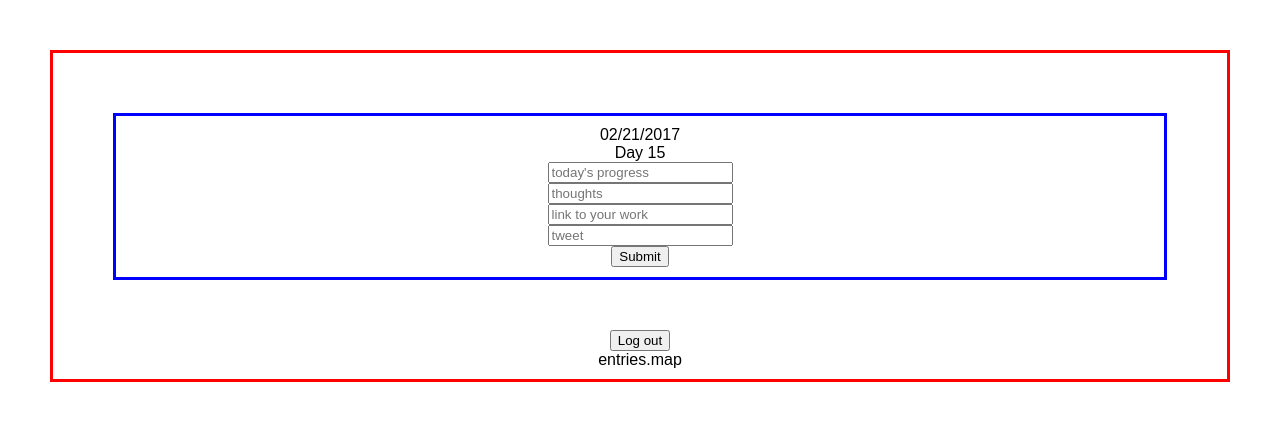
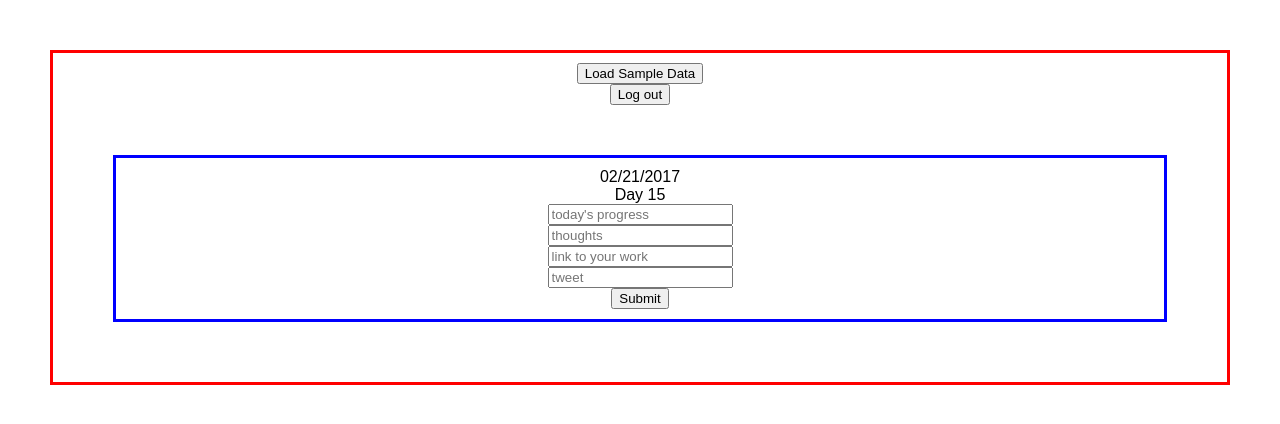
Before and after one commit to standardhuman/log-app, a React (Create React App) app: page / in a window 1280 px wide. Shown: the top 424 px of the page. Built offline with nearby package versions, Linux system fonts and the light colour scheme.

Commit message:
implement addPost and renderEntries

```diff
--- /dev/null
+++ b/sampleEntries.js
@@ -0,0 +1,34 @@
+const entries = {
+  entry1: {
+    date: '02/17/17',
+    day: 'Day 17',
+    progress: "Hookah'd the jookah.",
+    thoughts: "The jookah did not like that.",
+    link: 'www.savethejookahs.com',
+    tweet: '#100daysofcode Day 17 Hookah\'d the jookah. www.savethejookahs.com'
+  },
+  entry2: {
+    date: '02/18/17',
+    day: 'Day 18',
+    progress: "Hookah'd the jookah.",
+    thoughts: "The jookah did not like that.",
+    link: 'www.savethejookahs.com',
+    tweet: '#100daysofcode Day 17 Hookah\'d the jookah. www.savethejookahs.com'
+  },
+  entry3: {
+    date: '02/19/17',
+    day: 'Day 19',
+    progress: "Hookah'd the jookah.",
+    thoughts: "The jookah did not like that.",
+    link: 'www.savethejookahs.com',
+    tweet: '#100daysofcode Day 17 Hookah\'d the jookah. www.savethejookahs.com'
+  },
+  entry4: {
+    date: '02/20/17',
+    day: 'Day 20',
+    progress: "Hookah'd the jookah.",
+    thoughts: "The jookah did not like that.",
+    link: 'www.savethejookahs.com',
+    tweet: '#100daysofcode Day 17 Hookah\'d the jookah. www.savethejookahs.com'
+  },
+}
--- a/src/AddEntryForm.js
+++ b/src/AddEntryForm.js
@@ -5,17 +5,26 @@ import './styles/AddEntryForm.css';
 
 class AddEntryForm extends Component {
 
+  // this is invoked onSubmit of the form.
   createEntry(e) {
+    console.log("creating entry");
+    // prevents the default page refresh behavior
     e.preventDefault()
+    console.log("prevented default");
+    // create a nicely formatted object of the form data so it can be consumed by our state object. each value comes from the value of each input field. the values for day and date are coming down from App.js via props.
+    console.log("this.props.date",this.props.date());
     const entry = {
-      day: this.day.value,
-      date: this.date.value,
-      progress: this.progres.value,
-      thought: this.thought.value,
+      day: this.props.day(),
+      date: this.props.date(),
+      progress: this.progress.value,
+      thoughts: this.thoughts.value,
       link: this.link.value,
       tweet: this.tweet.value
     }
-    this.props.addEntryForm(entry)
+    console.log("entry", entry);
+    // finally, invoke the function that adds this new object to our state, as defined up in App.js by addEntryForm, and pass it our newly created instance of our log entry
+    this.props.addEntry(entry)
+    // nice work! now let's get our new fancy entries to appear below our input fields. This will happen up in Log.js where we will map over the list of entries and send their keys down to Log.js via props.
   }
 
   render() {
@@ -23,11 +32,13 @@ class AddEntryForm extends Component {
       <div className="AddEntryForm">
         <div>{ this.props.date() }</div>
         <div>{ this.props.day()}</div>
-        <form action="" onSubmit={(e) => this.createActivity(e)}>
+        {/*whenever enter is pressed or the submit button is clicked, run createEntry */}
+        <form className="newEntryForm" onSubmit={(e) => this.createEntry(e)}>
 
+        {/* each input should set the value of this.(input name) equal to the value of whatever the user types in. use refs for this. */}
         <input type="text" name="progress" ref={(input) => this.progress = input} placeholder="today's progress" /><br />
 
-        <input type="text" name="thought" ref={(input) => this.thought = input} placeholder="thoughts" /><br />
+        <input type="text" name="thoughts" ref={(input) => this.thoughts = input} placeholder="thoughts" /><br />
 
         <input type="text" name="link" ref={(input) => this.link = input} placeholder="link to your work" /><br />
 
--- a/src/App.js
+++ b/src/App.js
@@ -1,38 +1,61 @@
 import React, { Component } from 'react';
 import './styles/App.css';
 import Log from "./Log"
-
-// displays past posts, contains update and create view
+import Entry from "./Entry"
+import sampleEntries from '../sampleEntries'
+// displays past entries, contains list and create view
 
 class App extends Component {
+  // initialize state
   constructor () {
     super ()
     this.state = {
-      log: {}
+      entries: {}
     }
-    // bind all functions to this here
-
-    // addPost = this.addPost.bind(this)
-    // updatePost = this.updatePost.bind(this)
-    // removePost = this.removePost.bind(this)
-    // createDate = this.createDate.bind(this)
+    // bind all functions to *this* here
+    this.addEntry = this.addEntry.bind(this)
+    this.loadEntries = this.loadEntries.bind(this)
+    this.logout = this.logout.bind(this)
+    this.listEntry = this.listEntry.bind(this)
+    // this.removeEntry = this.removeEntry.bind(this)
+    // this.createDate = this.createDate.bind(this)
   }
 
-  addPost(){
-    console.log("add post");
+  addEntry(entry){
+    // copy of state
+    const entries = {...this.state.entries}
+    // creates unique id code per entry
+    const timeStamp = Date.now()
+    // assign unique id to each entry as it's created
+    entries[`entry${timeStamp}`] = entry
+    // update actual state with result of copy of state
+    this.setState({entries})
+    // now scroll down and pass addEntry to AddEntryForm.js via props and invoke on form onSubmit
+    console.log("added entry");
   }
-  updatePost(){
-    console.log("update post");
+
+  listEntry(key, updatedActivity){
+    const entries = {...this.state.entries}
+    entries[key] = updatedActivity
+    this.setState({
+      entries
+    })
+    console.log("listed entries");
   }
-  removePost(){
-    console.log("remove post");
+
+  removeEntry(){
+    console.log("remove entry");
   }
 
   dayCounter() {
     // # of existing entries + 1
-    console.log("dayCounter");
     return "Day 15"
   }
+
+  logout(){
+    console.log("logout");
+  }
+
   getDate() {
     var today = new Date();
     var dd = today.getDate();
@@ -47,11 +70,37 @@ class App extends Component {
     today = mm+'/'+dd+'/'+yyyy;
     return today
   }
+
+  loadEntries() {
+    this.setState({
+      entries: sampleEntries
+    })
+    console.log("Tried to load entries");
+  }
+
   render() {
+    const logout = <button>Log out</button>
     return (
       <div className="App">
-        {/*list-of-posts.map  */}
-        <Log date={this.getDate} day={this.dayCounter}/>
+        {/*list-of-entrys.map  */}
+
+        <button onClick={this.loadEntries}>Load Sample Data</button><br />
+
+        {logout}
+
+
+        <Log
+          addEntry={this.addEntry}
+          date={this.getDate} day={this.dayCounter} />
+
+      <ul>
+        {Object
+          .keys(this.state.entries)
+          .map(key =>
+            <Entry key={key} index={key} details={this.state.entries[key]}
+            listEntry={this.listEntry}
+            />)}
+        </ul>
       </div>
     );
   }
--- a/src/Entry.js
+++ b/src/Entry.js
@@ -6,15 +6,16 @@ import './styles/Entry.css';
 class Entry extends Component {
 
   render() {
-    const {details, index} = this.props
+    const {day, progress, thoughts, link, tweet, date} = this.props.details
+    console.log("day:", {day});
     return (
       <div className="Entry">
-        {day}
-        {date}
-        {progress}
-        {thoughts}
-        {link}
-        {tweet}
+        {day}<br />
+        {date}<br />
+        Progress: {progress}<br />
+        Thoughts: {thoughts}<br />
+        Work: {link}<br />
+        Tweeted: {tweet}<br />
         <button>Save</button>
       </div>
     );
--- a/src/Log.js
+++ b/src/Log.js
@@ -12,9 +12,6 @@ class Log extends Component {
   authenticate(){
     console.log("update post");
   }
-  logout(){
-    console.log("logout");
-  }
   authHandler(){
     console.log("authHandler");
   }
@@ -27,17 +24,18 @@ class Log extends Component {
     // inputs: day, date, progress, thoughts, link, tweet
     console.log("render posts");
   }
+
   // const grabLogInfo = " "
 
   // firebase query here
 
   render() {
-    const logout = <button>Log out</button>
+
     return (
       <div className="Log">
-        <AddEntryForm date={this.props.date} day={this.props.day}/>
-        {logout} <br />
-        entries.map
+        <AddEntryForm
+          date={this.props.date} day={this.props.day}
+          addEntry={this.props.addEntry} />
       </div>
     );
   }
```
Also changed, not shown: 1 other file (tests, documents, lock files or other folders).
